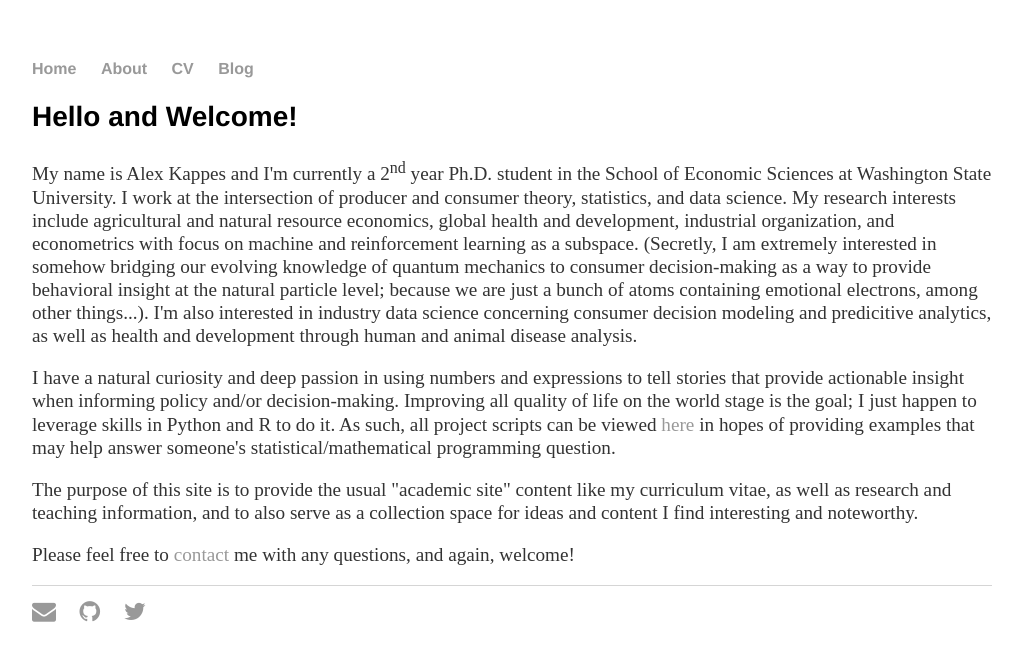
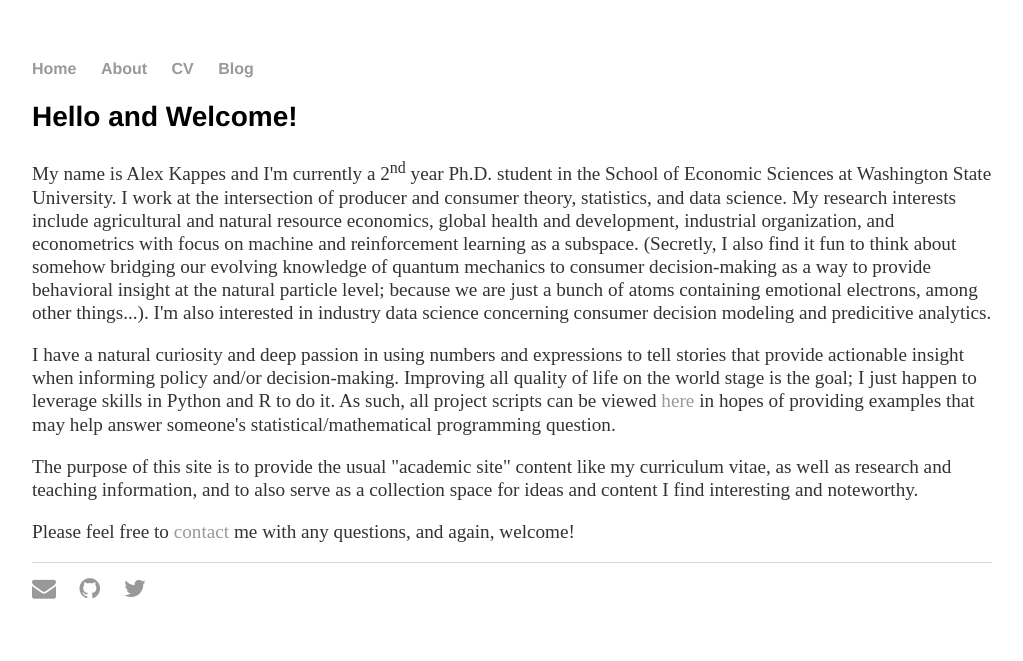
Before and after one commit to AJKappes/AJKappes.github.io, a Jekyll site: the page index.html, which Jekyll copies as it is, in a window 1280 px wide. Shown: the top 661 px of the page, without its empty margins (128-1151 px from the left). Built offline with Jekyll 4.4.1, drawn with Linux system fonts in a browser that asks for light colours.

Commit message:
update interests

```diff
--- a/index.html
+++ b/index.html
@@ -20,7 +20,7 @@
 		<div class="blurb">
 
 	<h2>Hello and Welcome!</h2>
-		<p>My name is Alex Kappes and I'm currently a 2<sup>nd</sup> year Ph.D. student in the School of Economic Sciences at Washington State University. I work at the intersection of producer and consumer theory, statistics, and data science. My research interests include agricultural and natural resource economics, global health and development, industrial organization, and econometrics with focus on machine and reinforcement learning as a subspace. (Secretly, I am extremely interested in somehow bridging our evolving knowledge of quantum mechanics to consumer decision-making as a way to provide behavioral insight at the natural particle level; because we are just a bunch of atoms containing emotional electrons, among other things...). I'm also interested in industry data science concerning consumer decision modeling and predicitive analytics, as well as health and development through human and animal disease analysis.</p>
+		<p>My name is Alex Kappes and I'm currently a 2<sup>nd</sup> year Ph.D. student in the School of Economic Sciences at Washington State University. I work at the intersection of producer and consumer theory, statistics, and data science. My research interests include agricultural and natural resource economics, global health and development, industrial organization, and econometrics with focus on machine and reinforcement learning as a subspace. (Secretly, I also find it fun to think about somehow bridging our evolving knowledge of quantum mechanics to consumer decision-making as a way to provide behavioral insight at the natural particle level; because we are just a bunch of atoms containing emotional electrons, among other things...). I'm also interested in industry data science concerning consumer decision modeling and predicitive analytics. </p>
 
 		<p>I have a natural curiosity and deep passion in using numbers and expressions to tell stories that provide actionable insight when informing policy and/or decision-making. Improving all quality of life on the world stage is the goal; I just happen to leverage skills in Python and R to do it. As such, all project scripts can be viewed <a href="https://github.com/AJKappes">here</a> in hopes of providing examples that may help answer someone's statistical/mathematical programming question.</p>
 
```
